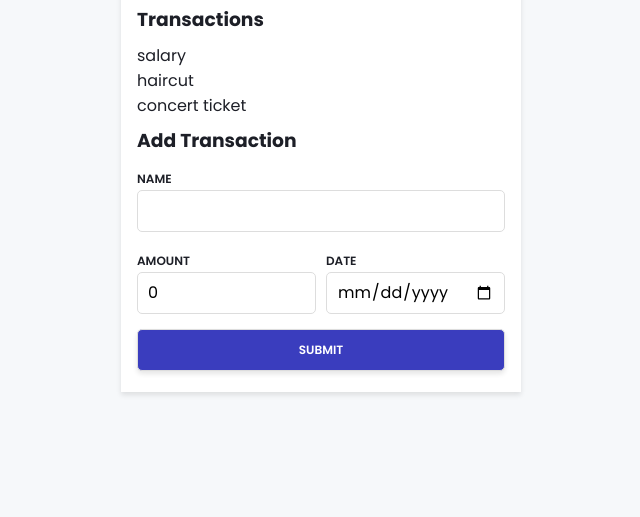
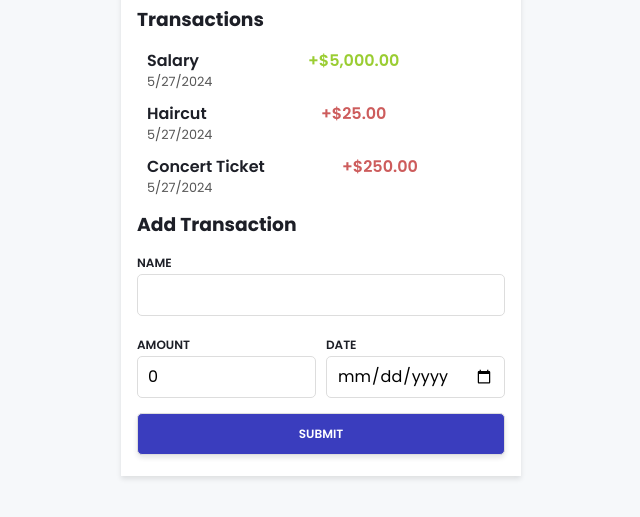
Before and after one commit to RazvanConstantin1/Expense-Tracker, a plain HTML site: page index.html in a window 1280 px wide. Shown: the part 275-792 px from the top of the page, without its empty margins (319-959 px from the left). Drawn offline with Linux system fonts and the light colour scheme.

Commit message:
adjusting css and divs from js

```diff
--- a/script.js
+++ b/script.js
@@ -24,16 +24,41 @@ const transactions = [
   },
 ];
 
+const formatter = new Intl.NumberFormat("en-US", {
+  style: "currency",
+  currency: "USD",
+  signDisplay: "always",
+});
+
 const list = document.getElementById("transactionList");
 const status = document.getElementById("status");
 
 function renderList() {
   list.innerHTML = ``;
 
-  transactions.forEach((transaction) => {
+  if (transactions.length === 0) {
+    status.textContent = "No Transactions";
+    return;
+  }
+
+  transactions.forEach(({ id, name, date, amount, type }) => {
     const li = document.createElement("li");
 
-    li.innerHTML = transaction.name;
+    li.innerHTML = `
+    <div class ="name">
+    <h4>${name}</h4>
+    <p>${new Date(date).toLocaleDateString()}</p>
+    </div>
+
+
+
+    <div class = "amount ${type}" >
+    <span>${formatter.format(amount)}</span>
+    </div>
+
+    <div class ="action">
+    </div>
+    `;
 
     list.appendChild(li);
   });
--- a/style.css
+++ b/style.css
@@ -114,3 +114,39 @@ form div:nth-child(n + 2) {
 ul {
   list-style-type: none;
 }
+
+ul li {
+  display: flex;
+  justify-content: space-between;
+  align-items: flex-start;
+  padding: 5px 10px;
+  position: relative;
+}
+
+.name h4 {
+  font-size: 1rem;
+  font-weight: 600;
+  text-transform: capitalize;
+}
+
+.name p {
+  font-size: 0.8rem;
+  color: #555;
+}
+
+.amount {
+  font-weight: 600;
+}
+
+.amount.income {
+  color: yellowgreen;
+}
+
+.amount.expense {
+  color: indianred;
+}
+
+#status {
+  text-align: center;
+  margin-bottom: 0.5rem;
+}
```
